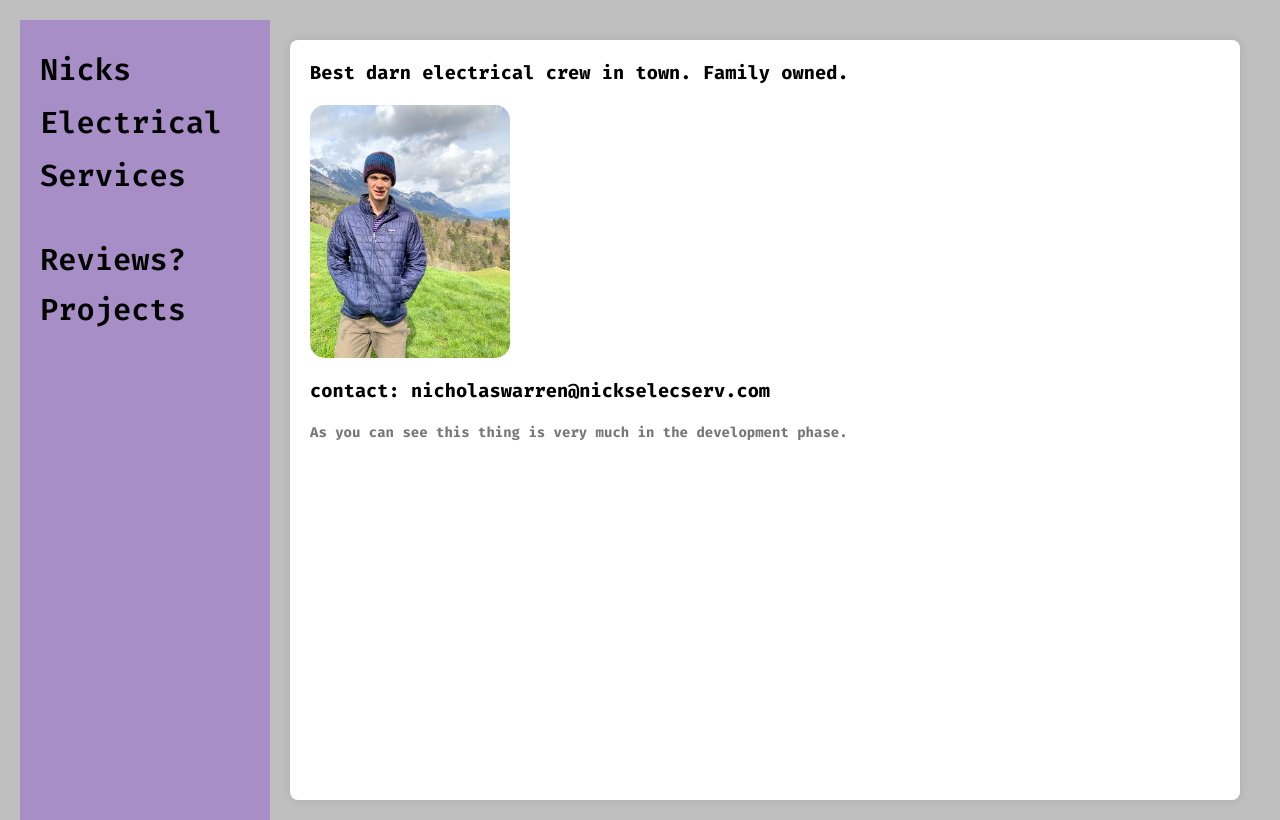
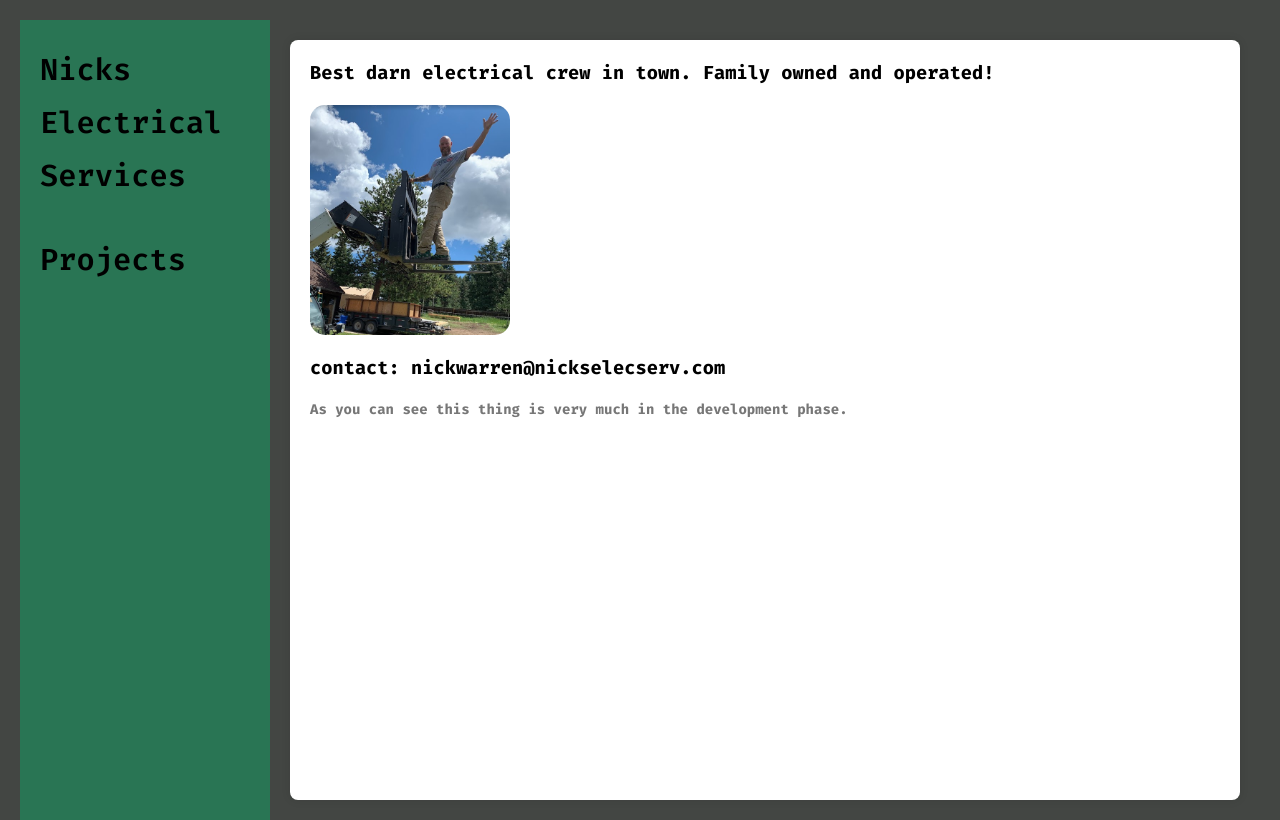
Before and after one commit to nick10cw/NES-website, a website: page index.html in a window 1280 px wide. Drawn offline with Linux system fonts and the light colour scheme.

Commit message:
Update website

```diff
--- a/index.html
+++ b/index.html
@@ -12,7 +12,6 @@
         <h2><a href="index.html">Nicks Electrical Services</a></h2>
         <br>
         <ul>
-          <li><a href="memos.html">Reviews?</a></li>
           <li><a href="projects.html">Projects</a></li>
         </ul>
       </nav>
@@ -20,12 +19,12 @@
       <!-- Main Content -->
 <main class="content">
   <header>
-      <h3>Best darn electrical crew in town. Family owned. </h3>
+      <h3>Best darn electrical crew in town. Family owned and operated!</h3>
   </header>
 
   <section>
-      <img src="images/SelfPort.png" alt="Me in Innsbruck" class="profile-pic">
-        <h3>contact: nicholaswarren@nickselecserv.com</h3>
+      <img src="images/Dad on forklift.png" alt="Dad on Forklift" class="profile-pic">
+        <h3>contact: nickwarren@nickselecserv.com</h3>
     </section>
 
     <footer>
--- a/style.css
+++ b/style.css
@@ -14,8 +14,8 @@
 
 /* Body and background settings*/
 body {
-    background-color: rgba(0, 0, 0, 0.25);
-font-family: 'Fira Code', monospace;
+    background-color: rgba(42, 46, 42, 0.884);
+    font-family: 'Fira Code', monospace;
     height: 100vh;
 }
 
@@ -25,13 +25,15 @@ font-family: 'Fira Code', monospace;
 .container {
     font-family: 'Fira Code', 'Courier New', Courier, monospace;
     display: grid;
-    grid-template-columns: 250px 1fr; /* Sidebar width and flexible content */
-    min-height: 100vh; /* Full viewport height */
+    grid-template-columns: 250px 1fr;
+    /* Sidebar width and flexible content */
+    min-height: 100vh;
+    /* Full viewport height */
 }
 
 /* Sidebar styles */
 .sidebar {
-    background-color: rgba(148, 103, 204, 0.55);
+    background-color: rgba(25, 146, 94, 0.616);
     color: #000000;
     padding: 20px;
     display: flex;
@@ -71,8 +73,10 @@ font-family: 'Fira Code', monospace;
 }
 
 .sidebar a:hover {
-    color: rgba(0, 0, 0, 0.55); /* Hover color */
+    color: rgba(0, 0, 0, 0.55);
+    /* Hover color */
 }
+
 /*Tabs styles*/
 .tabs {
     display: flex;
@@ -117,7 +121,8 @@ div {
 /* Styling for each blog entry */
 .blog-entry {
     display: flex;
-    justify-content: flex-start; /* Align items to the start (left) */
+    justify-content: flex-start;
+    /* Align items to the start (left) */
     align-items: center;
     margin: 10px 0;
 }
@@ -125,7 +130,8 @@ div {
 /* Date styling */
 .date {
     font-weight: normal;
-    margin-right: 10px; /* Space between date and title */
+    margin-right: 10px;
+    /* Space between date and title */
 }
 
 /* Title styling */
@@ -135,5 +141,6 @@ div {
 }
 
 .link-title:hover {
-    color: darkblue; /* Hover effect */
+    color: darkblue;
+    /* Hover effect */
 }
```
Also changed, not shown: memos.html (+1 -1 lines), projects.html (+1 -2 lines), images/Dad on forklift.png (added), images/Screenshot 2024-03-12 164143.png (deleted), images/SelfPort.png (deleted), images/spotifylogo.png (deleted), images/youtubelogo.png (deleted), 1 other file.
